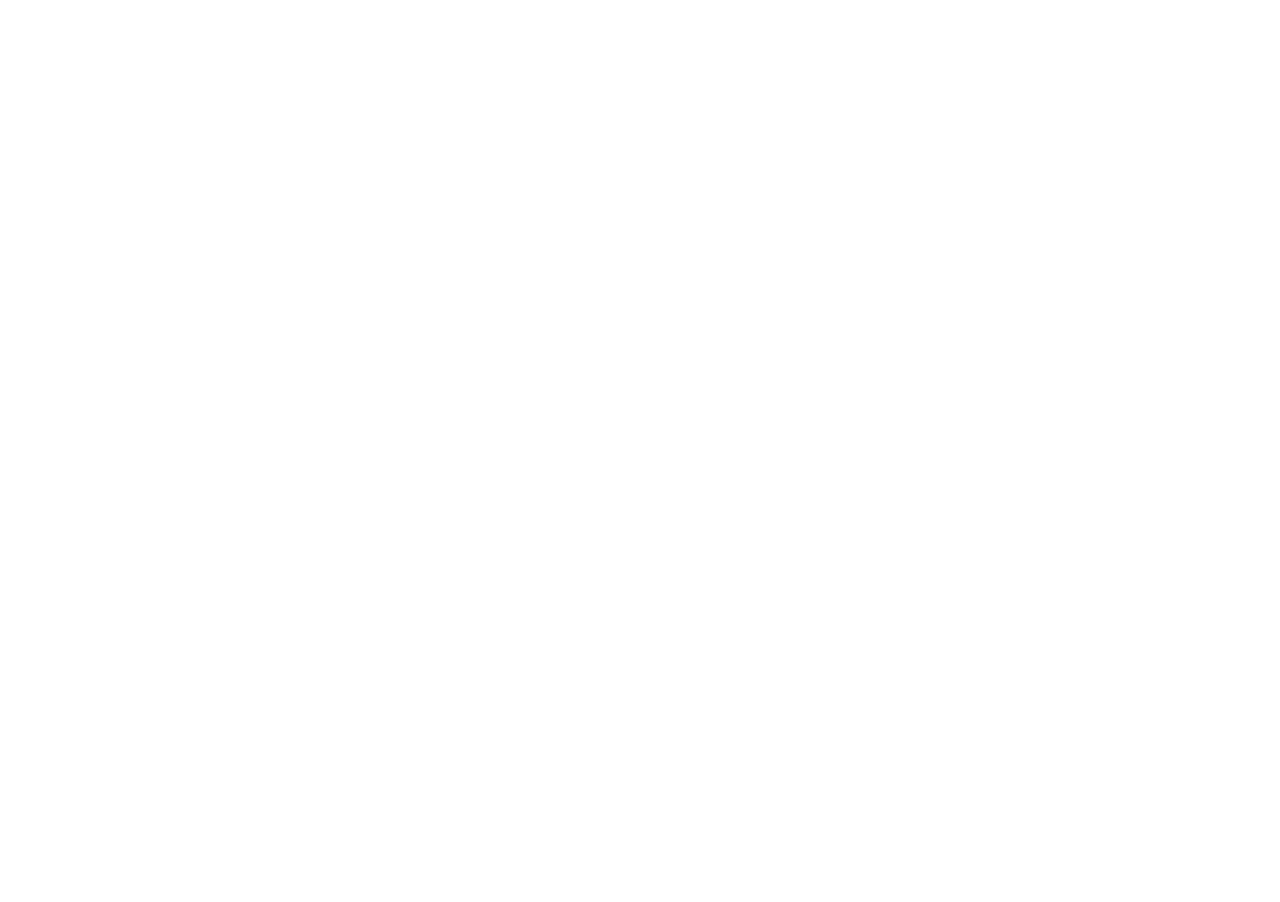
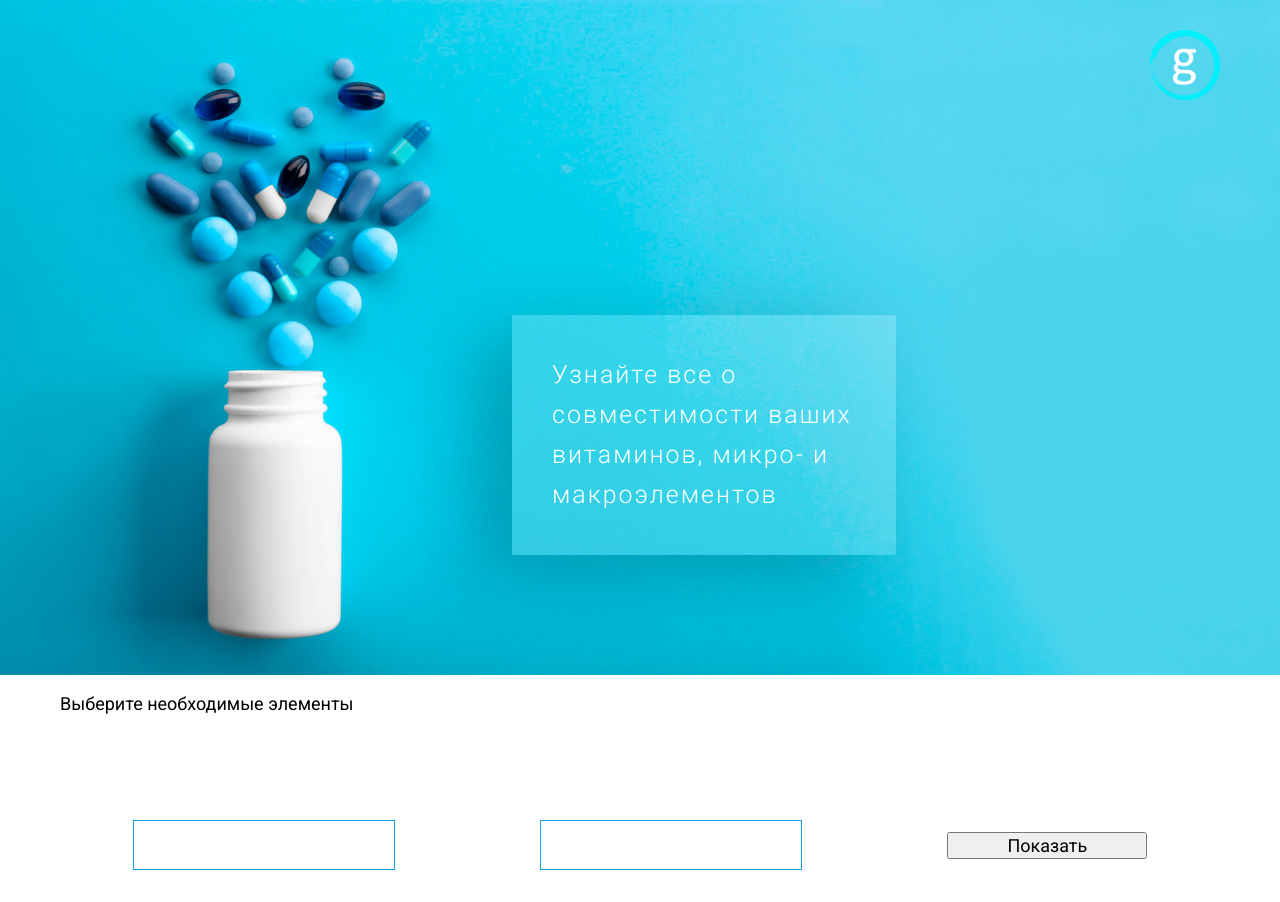
Before and after one commit to Glacamora/Micronutrients, a website: page source/index.html in a window 1280 px wide. Before the commit the page ends 800 px from the top, so only its background shows below. Drawn offline with nearby package versions, Linux system fonts and the light colour scheme; files that its build step writes are made by us from their sources.

Commit message:
Начало работы над хидером и формой

```diff
--- a/source/index.html
+++ b/source/index.html
@@ -3,7 +3,42 @@
     <meta charset="utf-8">
     <title>Micronutrients</title>
     <link href="./css/style.min.css" rel="stylesheet">
+    <link href="https://fonts.googleapis.com/css?family=Roboto:300,400,700" rel="stylesheet">
   </head>
   <body>
+    <header class="header">
+      <div class="container">
+        <a href="#"><img class="personal-logo" src="../img/g.png" width="70" height="70" alt=""></a>
+      </div>
+      <div class="header__wrapper">
+        <p class="header__text">Узнайте все о совместимости ваших витаминов, микро- и макроэлементов</p>
+      </div>
+    </header>
+    <main class="main">
+      <div class="container">
+        <p class="main__title">Выберите необходимые элементы</p>
+        <form action="select1.php" method="post" class="form">
+          <fieldset>
+            <input list="elements" class="form__input">
+              <datalist id="elements">
+                <option value="A"></option>
+                <option value="B1"></option>
+                <option value="B2"></option>
+              </datalist>
+          </fieldset>
+          <fieldset>
+            <input list="elements" class="form__input">
+              <datalist id="elements">
+                <option value="A"></option>
+                <option value="B1"></option>
+                <option value="B2"></option>
+              </datalist>
+          </fieldset>
+          <fieldset>
+            <input type="submit" value="Показать" class="form__btn">
+          </fieldset>
+        </form>
+      </div>
+    </main>
   </body>
 </html>
--- /dev/null
+++ b/source/less/blocks/form.less
@@ -0,0 +1,20 @@
+.form {
+  display: flex;
+  justify-content: space-around;
+  align-items: center;
+  margin-top: 100px;
+}
+
+.form__input {
+  height: 50px;
+  padding-left: 30px;
+  color: #52a7c1;
+  font-size: 20px;
+  border: 1px solid #11a0e4;
+  cursor: pointer;
+}
+
+.form__btn {
+  width: 200px;
+
+}
--- a/source/less/blocks/general.less
+++ b/source/less/blocks/general.less
@@ -1,7 +1,18 @@
 body {
   font-family: "Roboto", "Arial", "Helvetica", sans-serif;
-  font-size: 14px;
+  font-size: 18px;
   font-weight: 400;
+}
+
+.container {
+  max-width: 1160px;
+  padding-left: 20px;
+  padding-right: 20px;
+  margin: 0 auto;
+}
+
+fieldset {
+  border: none;
 }
 
 @font-face {
@@ -24,6 +35,6 @@ body {
   font-family: "Roboto";
   src: url("../fonts/Roboto-bold.woff2") format("woff2"),
     url("../fonts/Roboto-bold.woff") format("woff");
-  font-weight: 600;
+  font-weight: 700;
   font-style: normal;
 }
--- /dev/null
+++ b/source/less/blocks/header.less
@@ -0,0 +1,46 @@
+.header {
+  background-image: url("../img/header-img_1400.jpg");
+  background-repeat: no-repeat;
+  background-size: cover;
+  background-position: 50% 63%;
+  height: 675px;
+}
+
+.header__wrapper {
+  background-color: rgba(255, 255, 255, 0.2);
+  box-shadow: -35px 20px 70px rgba(0,0,0,0.2);
+  border-radius: 2px;
+  /*padding: 33px 40px;*/
+  max-width: 50%;
+  left: 50%;
+  line-height: 1.6;
+  position: relative;
+  top: 315px;
+}
+
+.header__text {
+  margin-top: 0;
+  margin-bottom: 0;
+  color: #fff;
+  font-weight: 300;
+  font-size: 18px;
+  font-weight: 300;
+  padding: 40px;
+  letter-spacing: 2px;
+}
+
+@media (min-width: 1150px) {
+  .header__wrapper {
+    max-width: 30%;
+    left: 40%;
+  }
+
+  .header__text {
+    font-size: 25px;
+    padding: 40px;
+  }
+
+  .header {
+    background-image: url("../img/header-img_2400_2.jpg");
+  }
+}
--- /dev/null
+++ b/source/less/blocks/personal-logo.less
@@ -0,0 +1,5 @@
+.personal-logo {
+  float: right;
+  margin-top: 30px;
+  cursor: pointer;
+}
--- a/source/less/style.less
+++ b/source/less/style.less
@@ -1,2 +1,5 @@
 @import "normalize.less";
 @import "blocks/general.less";
+@import "blocks/header.less";
+@import "blocks/personal-logo.less";
+@import "blocks/form.less";
```
Also changed, not shown: source/img/g.png (added), source/img/header-img_1400.jpg (added), source/img/header-img_2400.jpg (added), source/img/header-img_2400_1.jpg (added), source/img/header-img_2400_2.jpg (added), source/img/header_img.jpg (added).
